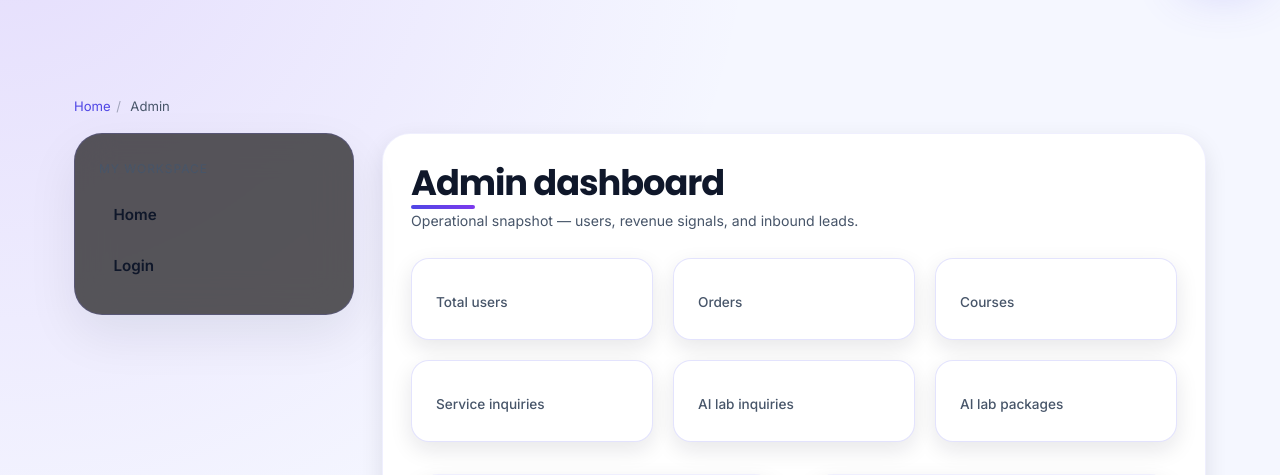
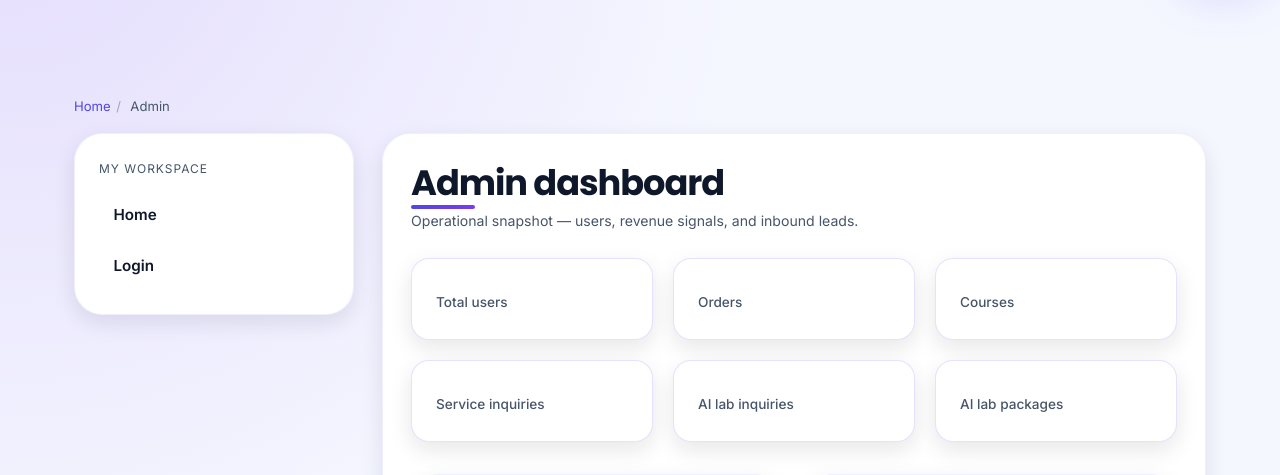
Before and after one commit to skillorbitindia2704/website, a Python web app: template templates/admin/index.html in a window 1280 px wide. Shown: the part 126-601 px from the top of the page. Run offline with Jinja, Linux system fonts and the light colour scheme; the template is opened without the code that fills it, so the values that code supplies are empty; some libraries are stand-ins or nearby versions.

Commit message:
Update dashboard_sidebar.html

```diff
--- a/templates/partials/dashboard_sidebar.html
+++ b/templates/partials/dashboard_sidebar.html
@@ -1,4 +1,4 @@
-<aside class="dash-sidebar glass-panel">
+<aside class="dash-sidebar">
   {% set role = session.get('role') or (current_user.role if current_user.is_authenticated else None) %}
   <p class="dash-sidebar-title">{{ role|capitalize if role else 'My' }} workspace</p>
   <nav class="dash-nav">
```
